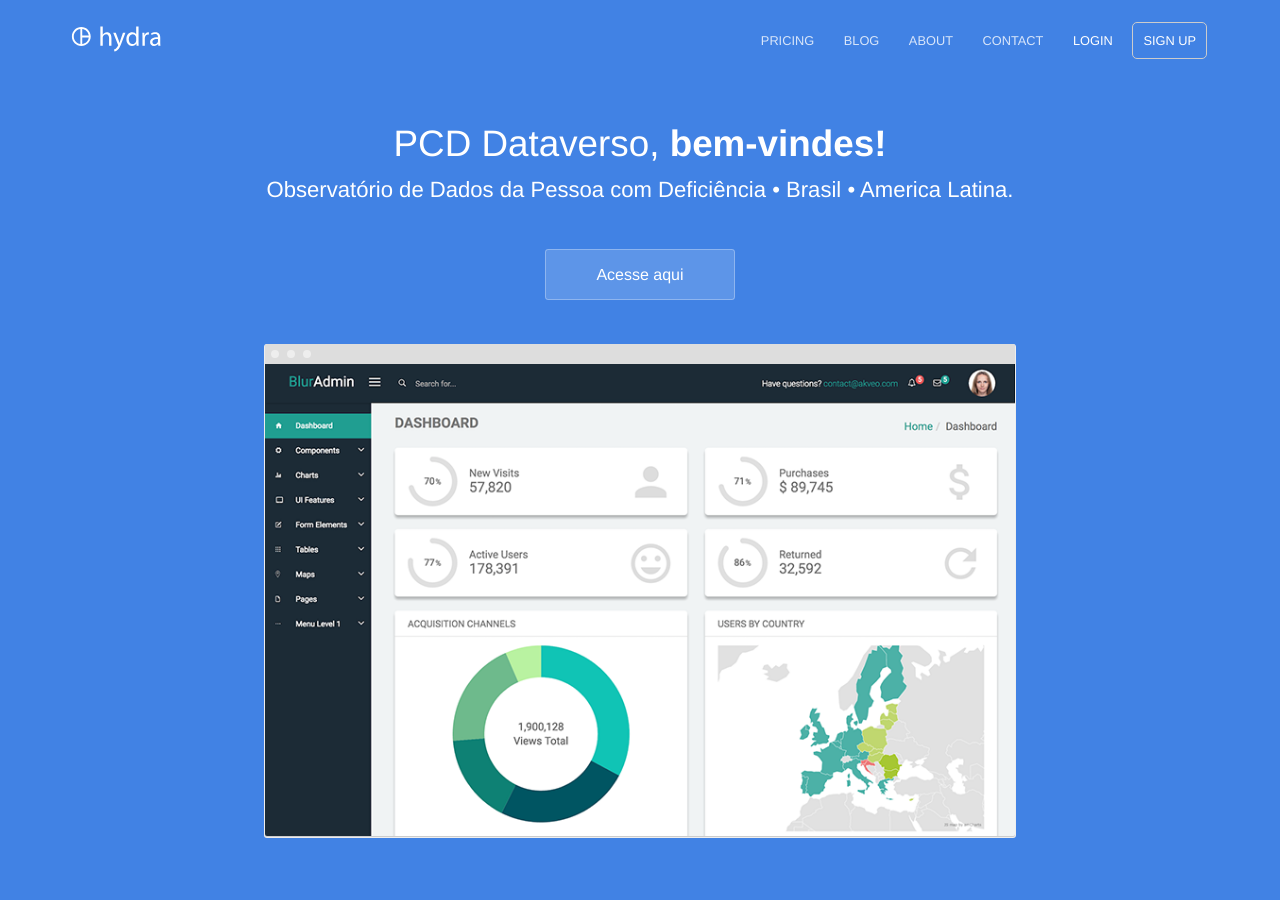
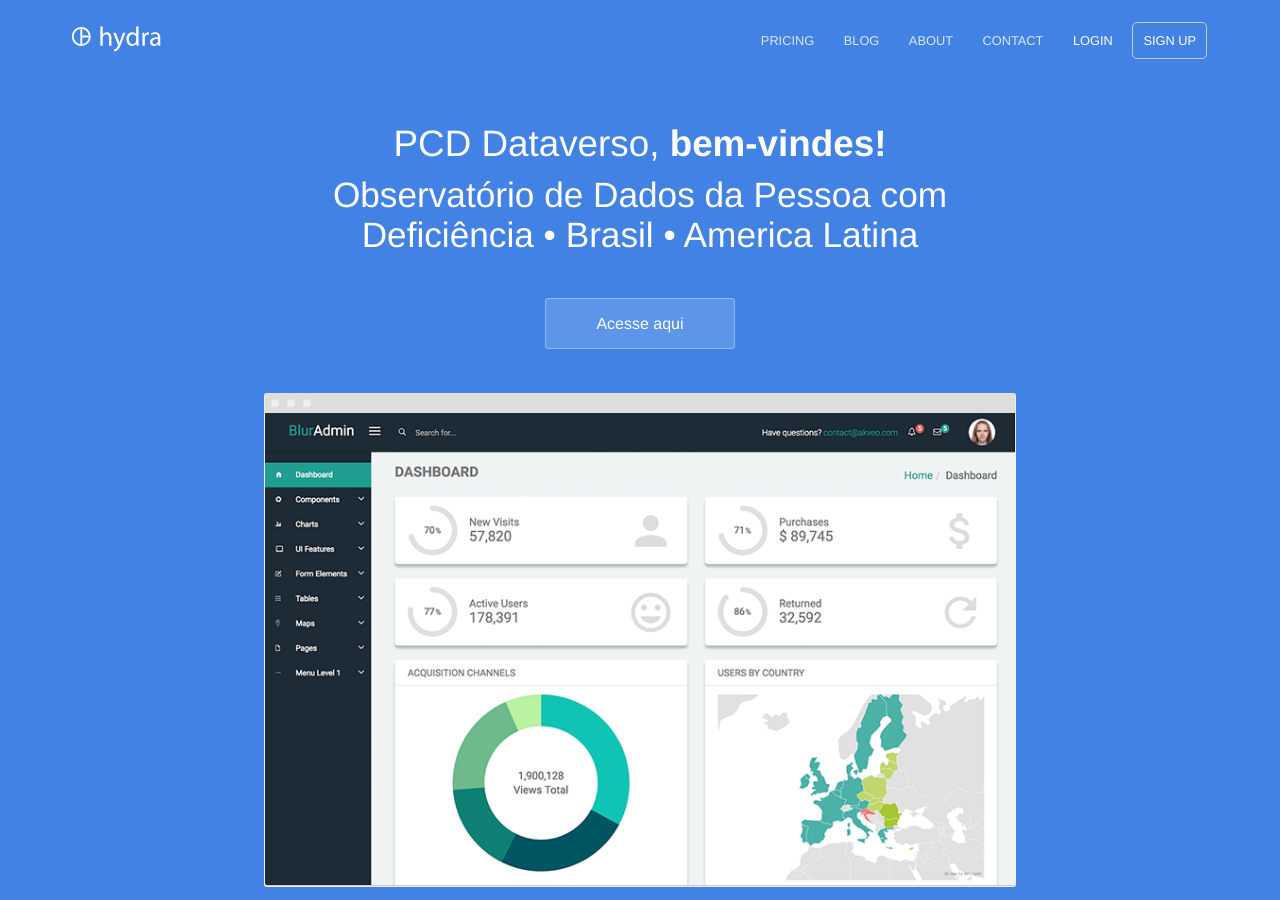
Before and after one commit to jornalistainclusivo/pcd.dataverso.org, a Jekyll site: the page built from index.html, in a window 1280 px wide and 900 px high. Built offline with Jekyll 4.4.1, drawn with Linux system fonts in a browser that asks for light colours.

Commit message:
mudando p para h2

```diff
--- a/index.html
+++ b/index.html
@@ -5,7 +5,7 @@ description: Track and optimize your sales team in real time
 <section class="hero">
 	<div class="text-container">
 		<h1 class="editable">PCD Dataverso, <strong>bem-vindes!</strong></h1>
-		<p class="subtext editable">Observatório de Dados da Pessoa com Deficiência • Brasil • America Latina.</p>
+		<h2 class="subtext editable">Observatório de Dados da Pessoa com Deficiência • Brasil • America Latina</h2>
 		<div class="cta button alt"><a href="{{ site.baseurl }}/contact/">Acesse aqui</a></div>
 		<div>
 			<img src="{{ site.baseurl }}/images/dashboard.png" alt="Screenshot" class="screenshot editable" />
```
